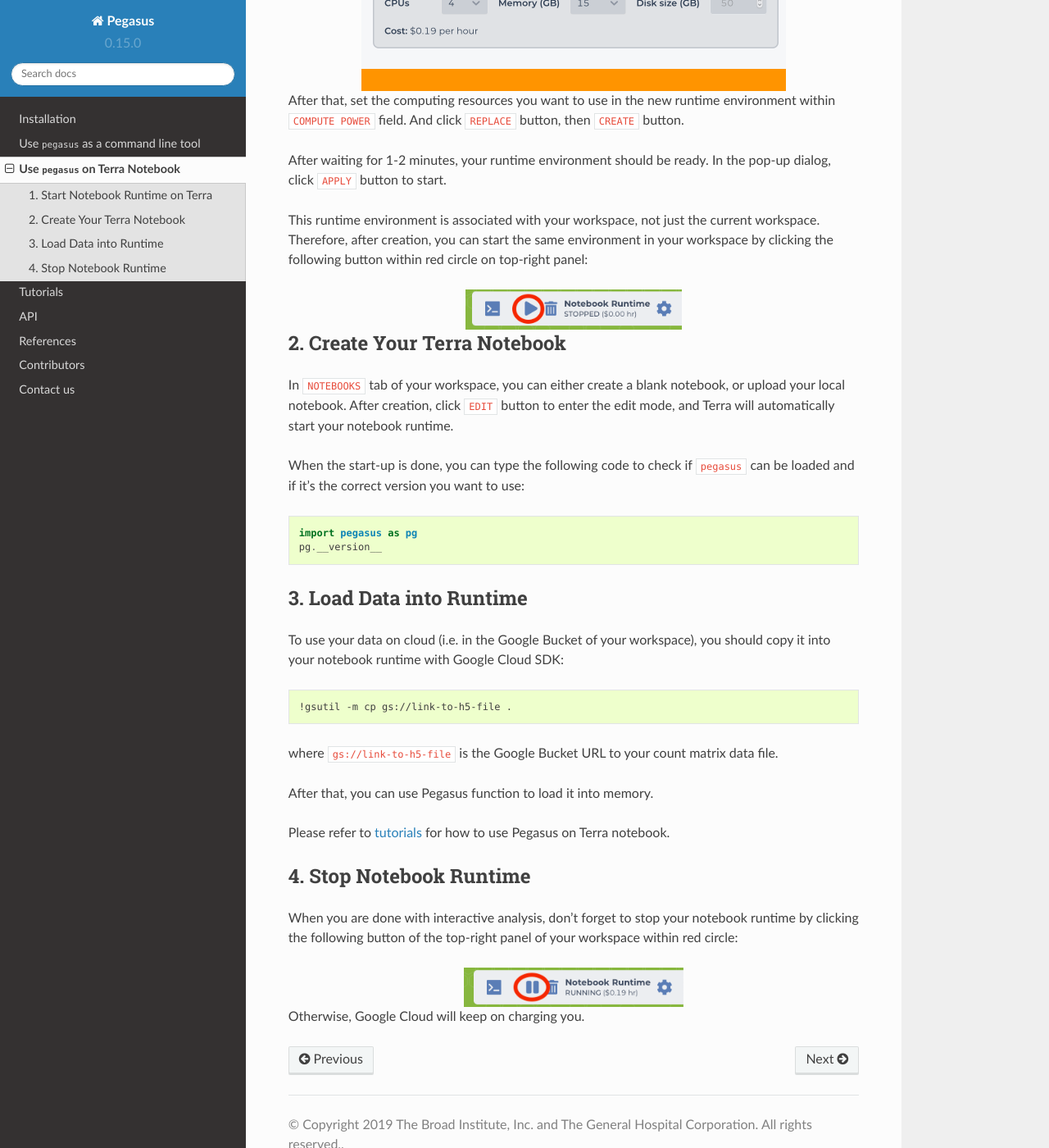
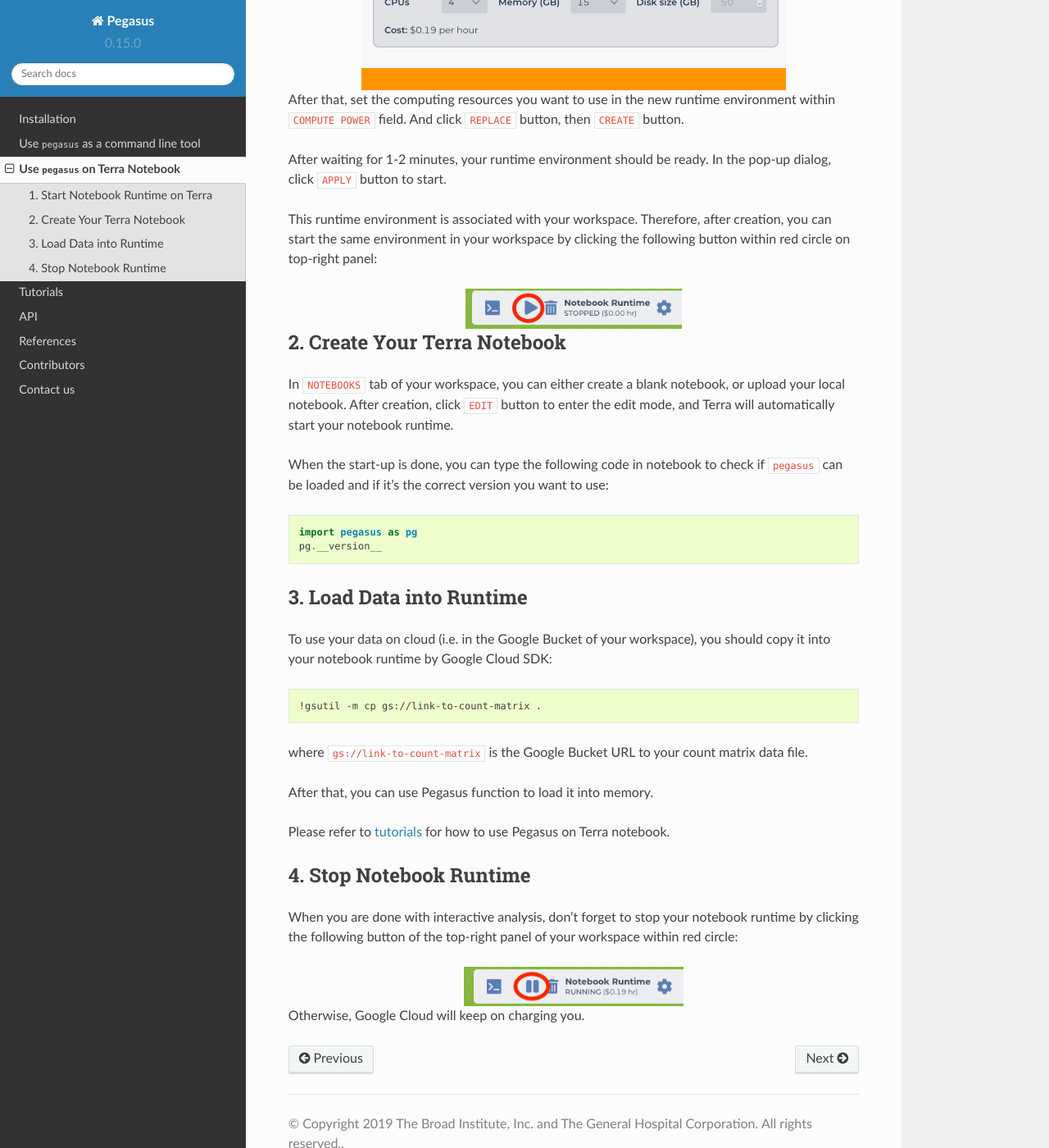
Before and after one commit to lilab-bcb/pegasus, a Sphinx documentation site: the page built from docs/terra_notebook.rst, in a window 1280 px wide and 1400 px high, scrolled down 904 px. Shown: the whole window at 82% size. Built offline with Sphinx 7.4.7 and the Read the Docs theme 2.0.0, drawn with Linux system fonts in a browser that asks for light colours; formulas are drawn with MathJax 3; some of the changed text lies outside the part shown.

Commit message:
fix typos of pegasus terra notebook tutorial

```diff
--- a/docs/terra_notebook.rst
+++ b/docs/terra_notebook.rst
@@ -14,7 +14,7 @@
    :scale: 60 %
    :align: center
 
-In the pop-out dialog (see image below), select ``CUSTOM ENVIRONMENT`` tab. Then in ``Container image`` field, choose one of Docker images from `Here <https://hub.docker.com/repository/docker/cumulusprod/pegasus-terra>`_. All the tags are for different versions of ``Pegasus``. For example, if you want to use Pegasus version ``0.16.1``, you should type ``cumulusprod/pegasus-terra:0.16.1``:
+In the pop-out dialog (see image below), select ``CUSTOM ENVIRONMENT`` tab. Then in ``Container image`` field, choose one of Docker images from `Here <https://hub.docker.com/repository/docker/cumulusprod/pegasus-terra>`_. All the tags are for different versions of Pegasus. For example, if you want to use Pegasus version ``0.16.1``, you should type ``cumulusprod/pegasus-terra:0.16.1``:
 
 .. image:: images/runtime_setting.png
    :scale: 50 %
@@ -24,7 +24,7 @@
 
 After waiting for 1-2 minutes, your runtime environment should be ready. In the pop-up dialog, click ``APPLY`` button to start.
 
-This runtime environment is associated with your workspace, not just the current workspace. Therefore, after creation, you can start the same environment in your workspace by clicking the following button within red circle on top-right panel:
+This runtime environment is associated with your workspace. Therefore, after creation, you can start the same environment in your workspace by clicking the following button within red circle on top-right panel:
 
 .. image:: images/start_runtime.png
    :scale: 80 %
@@ -36,7 +36,7 @@
 
 In ``NOTEBOOKS`` tab of your workspace, you can either create a blank notebook, or upload your local notebook. After creation, click ``EDIT`` button to enter the edit mode, and Terra will automatically start your notebook runtime.
 
-When the start-up is done, you can type the following code to check if ``pegasus`` can be loaded and if it's the correct version you want to use::
+When the start-up is done, you can type the following code in notebook to check if ``pegasus`` can be loaded and if it's the correct version you want to use::
 
 	import pegasus as pg
 	pg.__version__
@@ -45,11 +45,11 @@
 3. Load Data into Runtime
 ^^^^^^^^^^^^^^^^^^^^^^^^^^^^^^^^^^^
 
-To use your data on cloud (i.e. in the Google Bucket of your workspace), you should copy it into your notebook runtime with Google Cloud SDK::
+To use your data on cloud (i.e. in the Google Bucket of your workspace), you should copy it into your notebook runtime by Google Cloud SDK::
 
-	!gsutil -m cp gs://link-to-h5-file .
+	!gsutil -m cp gs://link-to-count-matrix .
 
-where ``gs://link-to-h5-file`` is the Google Bucket URL to your count matrix data file.
+where ``gs://link-to-count-matrix`` is the Google Bucket URL to your count matrix data file.
 
 After that, you can use Pegasus function to load it into memory.
 
```
